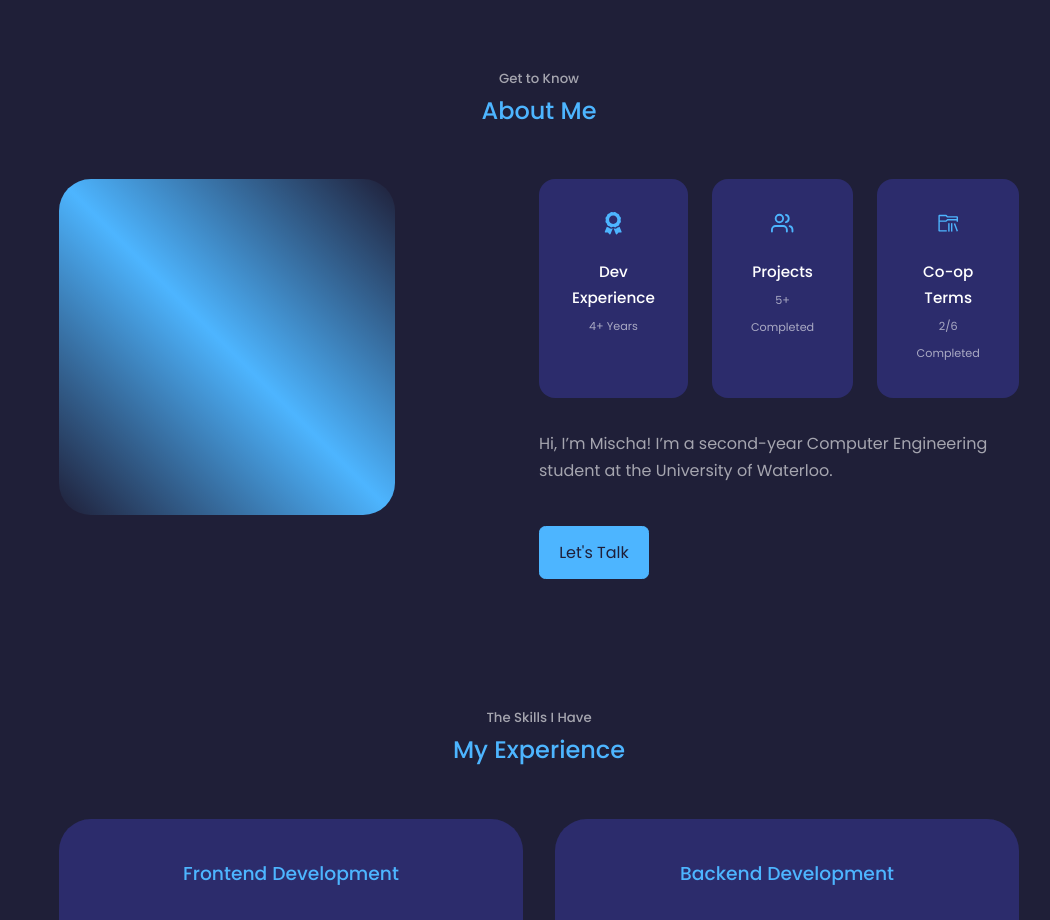
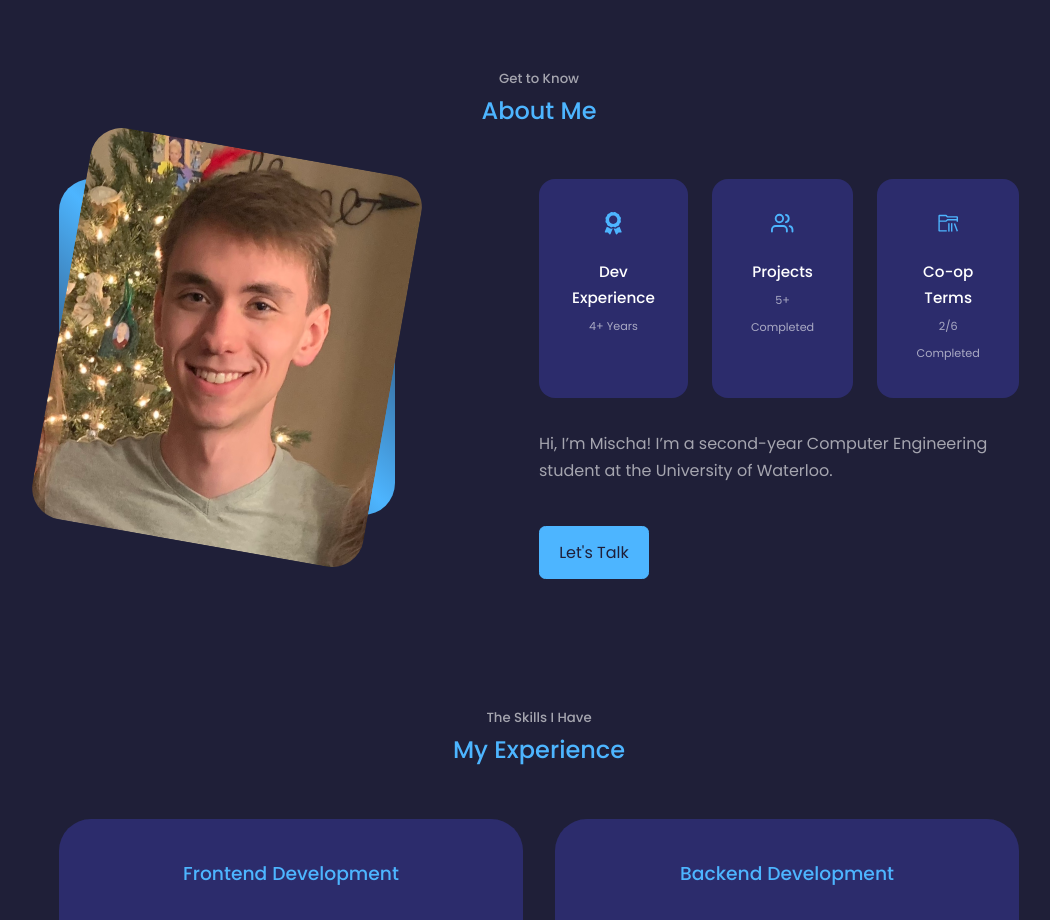
Before and after one commit to Mischa-Lamoureux/personal-portfolio, a React (Create React App) app: page / in a window 1280 px wide. Shown: the part 860-1780 px from the top of the page, without its empty margins (101-1151 px from the left). Built offline with nearby package versions, Linux system fonts and the light colour scheme.

Commit message:
Added my image to about

```diff
--- a/src/components/about/About.jsx
+++ b/src/components/about/About.jsx
@@ -1,6 +1,6 @@
 import React from "react";
 import "./about.css";
-import ME from "../../assets/me-about.jpg";
+import MISCHA from "../../assets/mischa-lamoureux-about.jpeg";
 import { FaAward } from "react-icons/fa";
 import { FiUsers } from "react-icons/fi";
 import { VscFolderLibrary } from "react-icons/vsc";
@@ -14,7 +14,7 @@ const About = () => {
       <div className="container about__container">
         <div className="about__me">
           <div className="about__me-image">
-            {/* <img src={ME} alt="About Image" /> */}
+            <img src={MISCHA} alt="About Image" />
           </div>
         </div>
         <div className="about__content">
```
